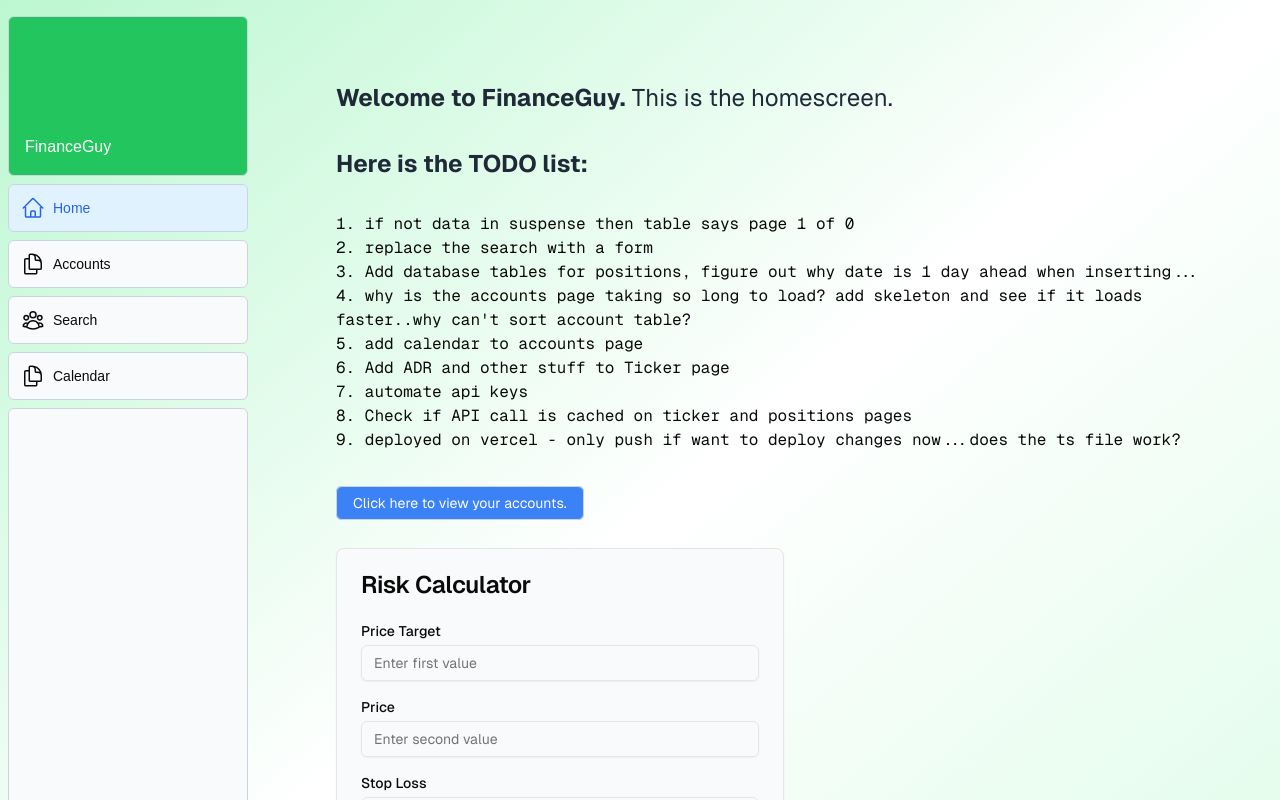
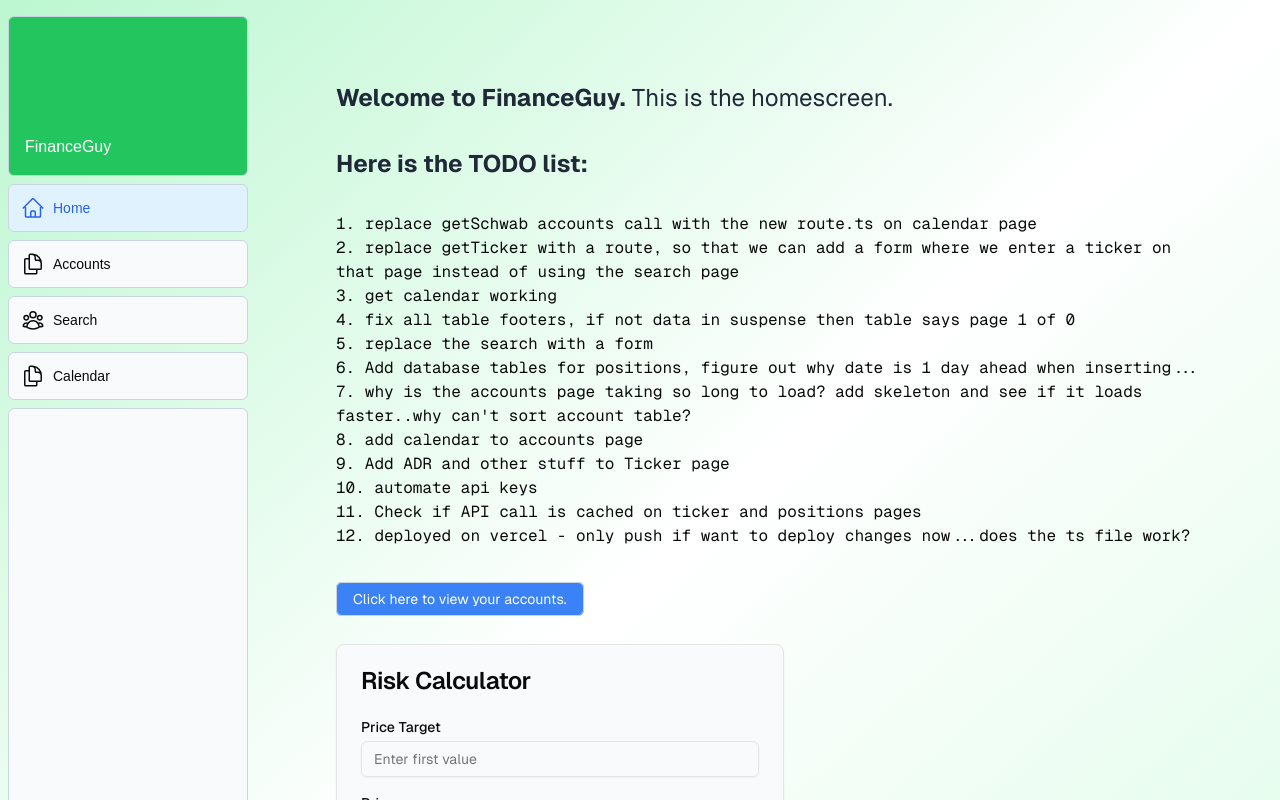
Before and after one commit to jek030/schwabApiNextJs, a Next.js app: page / in a window 1280 px wide. Shown: the top 800 px of the page. Built offline with nearby package versions, Linux system fonts and the light colour scheme.

Commit message:
added todos

```diff
--- /dev/null
+++ b/app/lib/getSchwabAccounts.tsx
@@ -0,0 +1,18 @@
+export async function getSchwabAccounts(): Promise<any> {
+  const res = await fetch("https://api.schwabapi.com/trader/v1/accounts?fields=positions", {
+      method: 'GET',
+      headers: {
+          "Accept-Encoding": "application/json",
+          Authorization: "Bearer " + process.env.ACCESS_TOKEN,
+      },
+  });
+
+  //delay for 3 seconds to load skeleton
+  await new Promise((resolve) => setTimeout(resolve, 3000));
+
+  if (!res.ok) {
+      throw new Error(`Failed to getAccounts from Charles Schwab API. Status: ${res.status} - ${res.statusText}`);
+  }
+
+  return res.json();
+}
--- a/app/page.tsx
+++ b/app/page.tsx
@@ -18,7 +18,10 @@ export default function Home() {
              Here is the TODO list:
         </strong>
           <ul className="list-inside list-decimal text-center sm:text-left font-[family-name:var(--font-geist-mono)]">
-            <li> if not data in suspense then table says page 1 of 0</li>
+          <li>replace getSchwab accounts call with the new route.ts on calendar page</li>
+          <li>replace getTicker with a route, so that we can add a form where we enter a ticker on that page instead of using the search page</li>
+          <li>get calendar working</li>
+            <li> fix all table footers, if not data in suspense then table says page 1 of 0</li>
             <li>replace the search with a form</li>
             <li>Add database tables for positions, figure out why date is 1 day ahead when inserting...</li>
             <li>why is the accounts page taking so long to load? add skeleton and see if it loads faster..why can't sort account table?</li>
```
